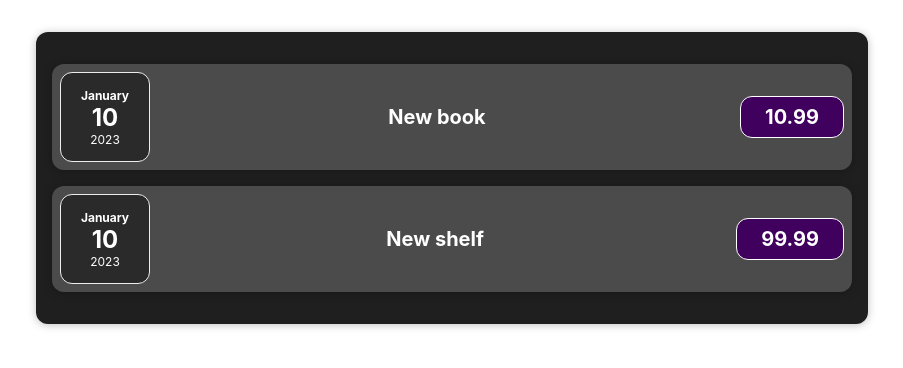
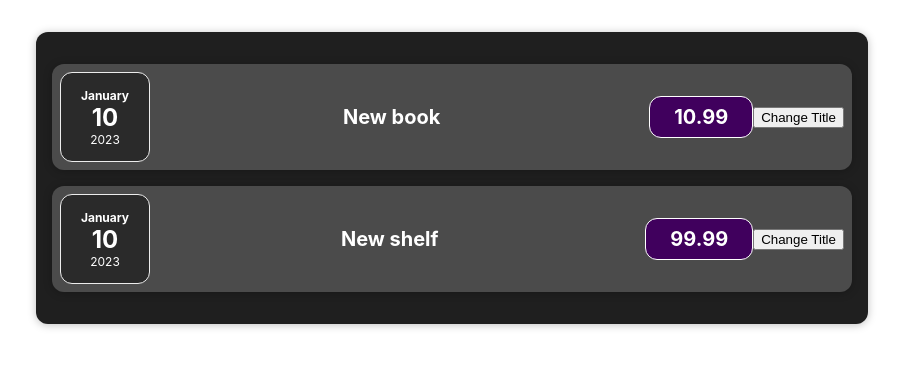
Before and after one commit to Estellio/expenses, a React (Create React App) app: page / in a window 1280 px wide. Shown: the top 368 px of the page, without its empty margins (188-1091 px from the left). Built offline with nearby package versions, Linux system fonts and the light colour scheme.

Commit message:
Sündmused ja nende handler-id

```diff
--- a/src/components/Expenses/ExpenseItem.js
+++ b/src/components/Expenses/ExpenseItem.js
@@ -1,7 +1,11 @@
 import './ExpenseItem.css'
 import ExpenseDate from './ExpenseDate';
+import Card from '../UI/Card'
 
 function ExpenseItem(props) {
+    const clickHandler = () => {
+        console.log('Clicked!')
+    }
     return (
         <div className="expense-item card">
             <ExpenseDate date={props.expenseData.date}></ExpenseDate>
@@ -9,6 +13,7 @@ function ExpenseItem(props) {
                 <h2>{props.expenseData.title}</h2>
                 <div className="expense-item__price">{props.expenseData.price}</div>
             </div>
+            <button onClick={clickHandler}>Change Title</button>
         </div>
     )
 }
```
